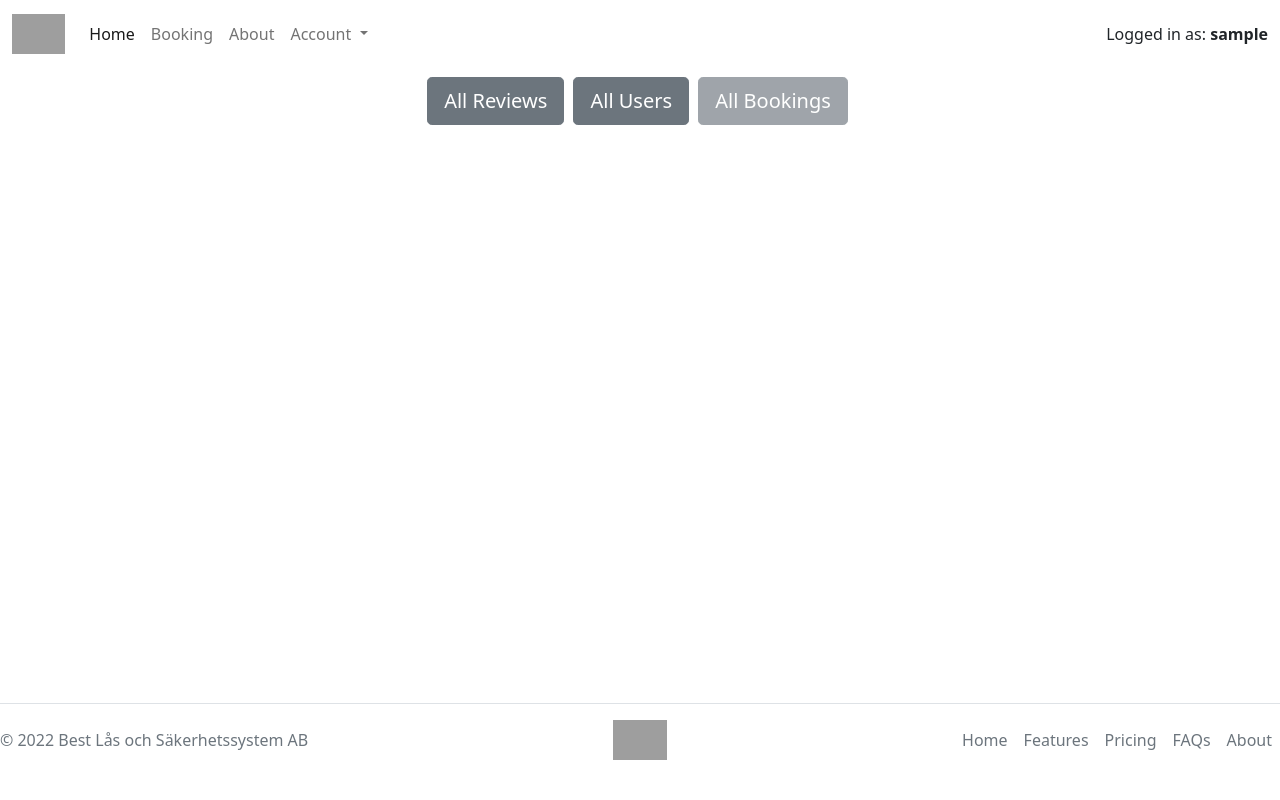
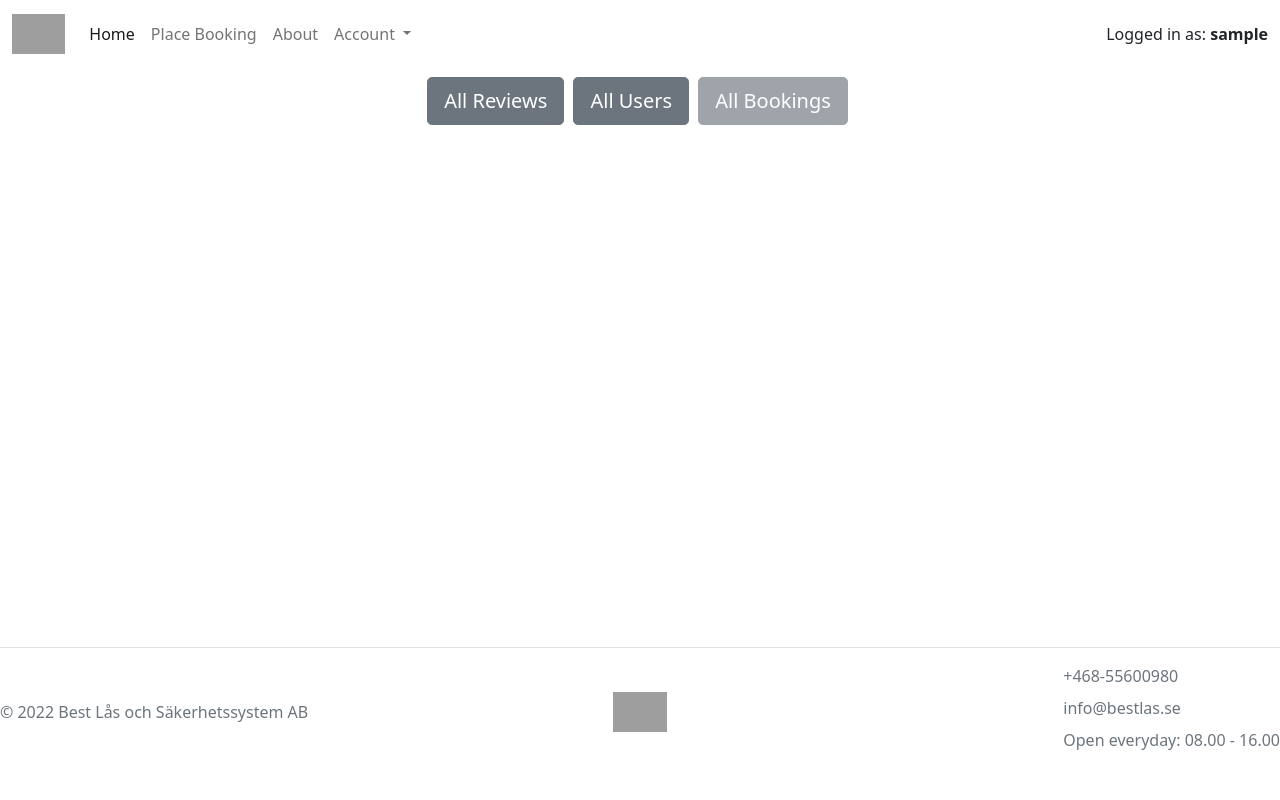
Before and after one commit to spangen87/locksmith-booking, a Django app: page /my_account in a window 1280 px wide. Run offline with Django 3.2, Linux system fonts and the light colour scheme; the visitor is signed in with stand-in values (Sample User, id 1); data that the repository does not hold is empty; some libraries are stand-ins or nearby versions; grey boxes are pictures that could not be loaded.

Commit message:
Add contact info to footer

```diff
--- a/templates/booking/base.html
+++ b/templates/booking/base.html
@@ -35,7 +35,7 @@
             <a class="nav-link active" aria-current="page" href="{% url 'home' %}">Home</a>
           </li>
           <li class="nav-item">
-            <a class="nav-link" href="{% url 'place_booking' %}">Booking</a>
+            <a class="nav-link" href="{% url 'place_booking' %}">Place Booking</a>
           </li>
           <li class="nav-item">
             <a class="nav-link" href="{% url 'about' %}">About</a>
@@ -87,14 +87,13 @@
         height="40">
     </a>
 
-    <ul class="nav col-md-4 justify-content-end">
-      <li class="nav-item"><a href="#" class="nav-link px-2 text-muted">Home</a></li>
-      <li class="nav-item"><a href="#" class="nav-link px-2 text-muted">Features</a></li>
-      <li class="nav-item"><a href="#" class="nav-link px-2 text-muted">Pricing</a></li>
-      <li class="nav-item"><a href="#" class="nav-link px-2 text-muted">FAQs</a></li>
-      <li class="nav-item"><a href="#" class="nav-link px-2 text-muted">About</a></li>
+    <ul class="nav flex-column justify-content-end">
+      <li class="nav-item mb-2"><a href="tel:+46855600980" class="nav-link p-0 text-muted">+468-55600980</a></li>
+      <li class="nav-item mb-2"><a href="mailto:info@bestlas.se" class="nav-link p-0 text-muted">info@bestlas.se</a></li>
+      <li class="nav-item mb-2"><span class="nav-link p-0 text-muted">Open everyday: 08.00 - 16.00</span></li>
     </ul>
   </footer>
+
   <script src="https://cdnjs.cloudflare.com/ajax/libs/timepicker/1.3.5/jquery.timepicker.min.js"></script>
   <script>
     $(document).ready(function () {
--- a/templates/booking/my_account.html
+++ b/templates/booking/my_account.html
@@ -59,7 +59,7 @@
                   <th scope="col">Username</th>
                 </tr>
                 <tr>
-                  <td>{{ booking.phone }} <a href="tel:{{ booking.phone }}">Call</a></td>
+                  <td><a href="tel:{{ booking.phone }}">{{ booking.phone }}</a></td>
                   <td>{{ booking.user }}</td>
                 </tr>
               </table>
```
